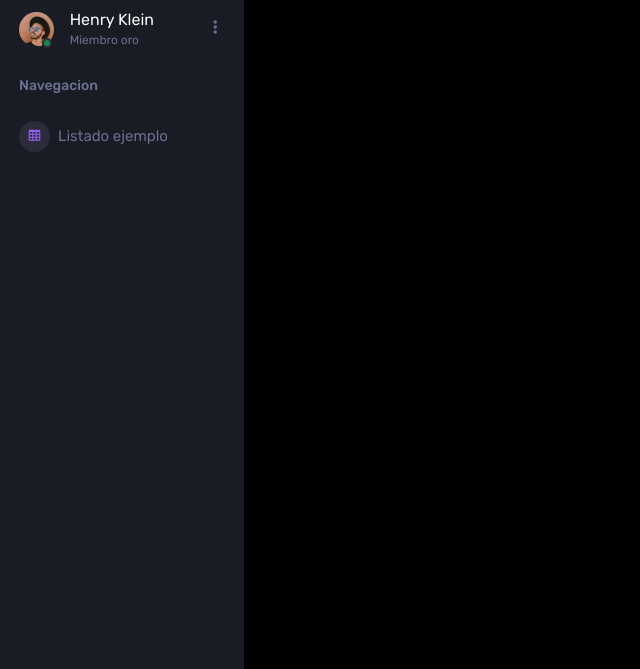
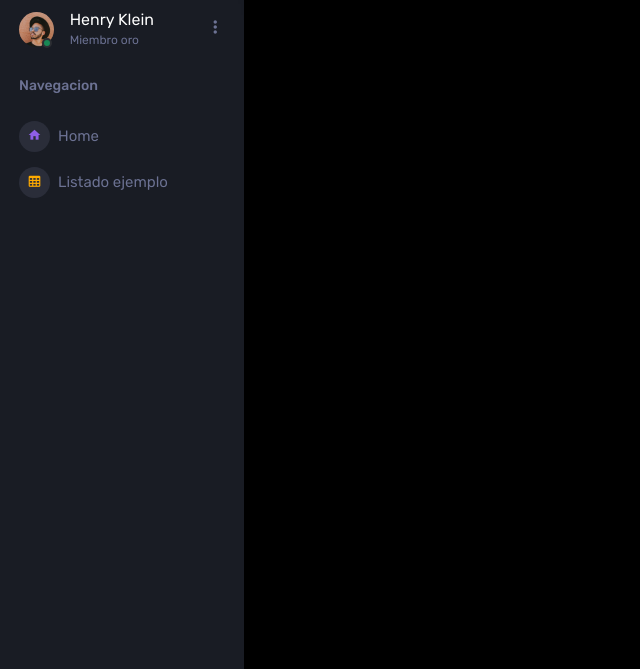
Before and after one commit to miguelLucendo/christies-and-meta, a PHP site: page /view/admin/home.php in a window 1280 px wide. Shown: the part 70-739 px from the top of the page, without its empty margins (0-640 px from the left). Run offline with PHP 8.4, Linux system fonts and the light colour scheme; data that the repository does not hold is empty.

Commit message:
Añadido home a sidebar

```diff
--- a/view/admin/sidebar.php
+++ b/view/admin/sidebar.php
@@ -57,6 +57,14 @@
             <span class="nav-link">Navegacion</span>
         </li>
         <li class="nav-item menu-items">
+            <a class="nav-link" href="index.php/admin/home">
+                <span class="menu-icon">
+                    <i class="mdi mdi-home"></i>
+                </span>
+                <span class="menu-title">Home</span>
+            </a>
+        </li>
+        <li class="nav-item menu-items">
             <a class="nav-link" href="index.php/admin/listado">
                 <span class="menu-icon">
                     <i class="mdi mdi-table-large"></i>
```
